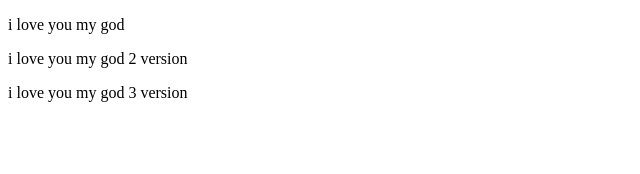
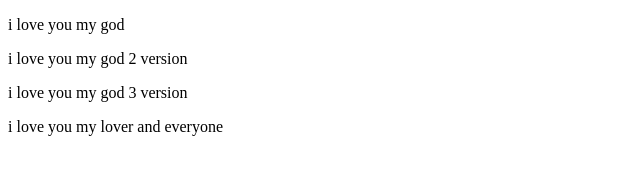
Before and after one commit to lovechina1314/text1, a plain HTML site: page studyGit/lovegod.html in a window 1280 px wide. Shown: the whole page, without its empty margins (0-640 px from the left). Drawn offline with Linux system fonts and the light colour scheme.

Commit message:
this is the five version

```diff
--- a/studyGit/lovegod.html
+++ b/studyGit/lovegod.html
@@ -10,5 +10,7 @@
     <p>i love you  my god</p>
     <p>i love you  my god 2 version</p>
     <p>i love you  my god 3 version</p>
+    <p>i love  you  my  lover and  everyone</p>
+
 </body>
 </html>
```
